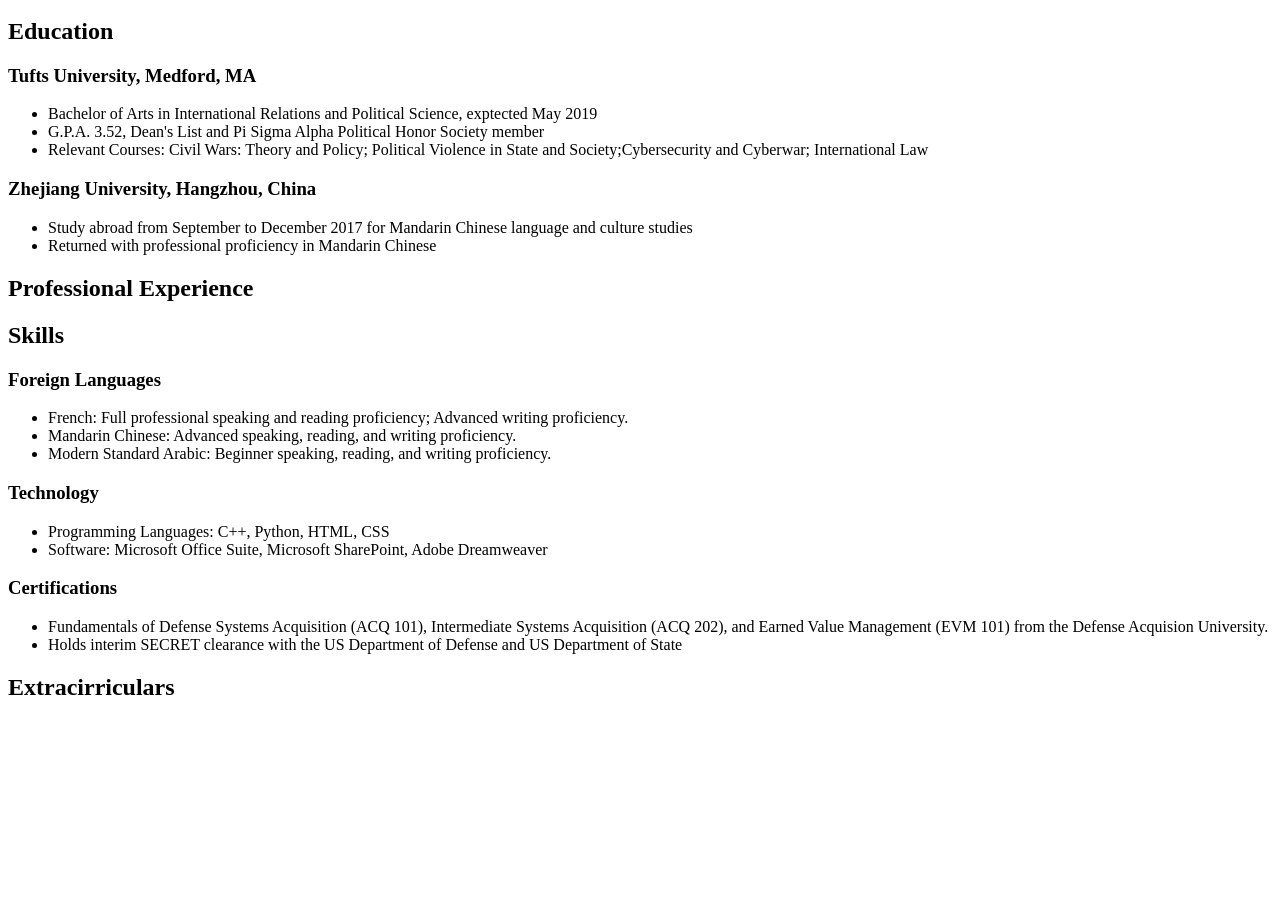
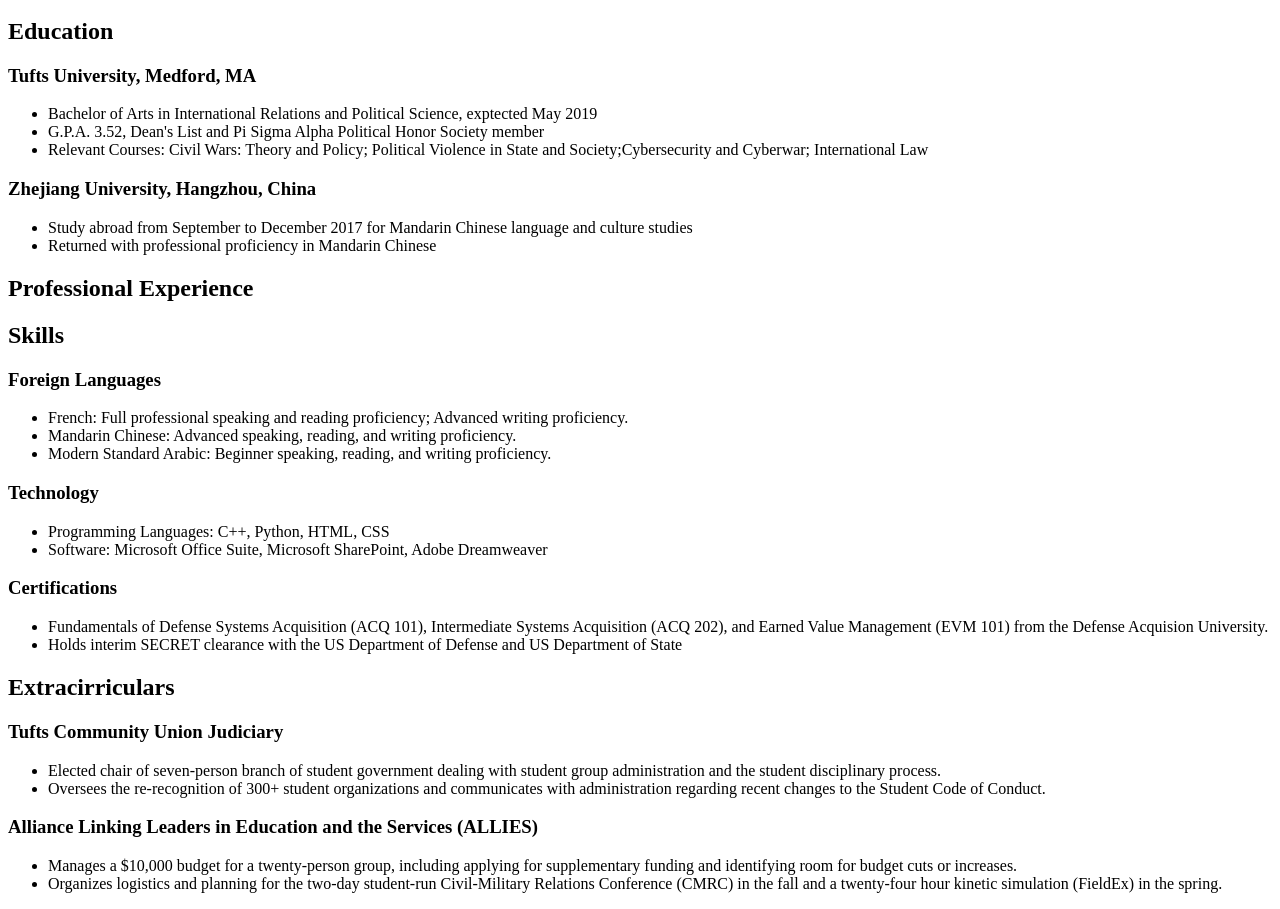
Before and after one commit to ahayma01/ahayma01.github.io, a plain HTML site: page resume.html in a window 1280 px wide. Shown: the part 100-1009 px from the top of the page. Before the commit the page ends 821 px from the top, so only its background shows below. Drawn offline with Linux system fonts and the light colour scheme.

Commit message:
Updated extracirriculars section

```diff
--- a/resume.html
+++ b/resume.html
@@ -47,6 +47,17 @@
 			</ul>
 
 	<h2 class="section">Extracirriculars</h2>
+		<h3 class="subsec">Tufts Community Union Judiciary</h3>
+			<ul>
+				<li>Elected chair of seven-person branch of student government dealing with student group administration and the student disciplinary process. </li>
+				<li>Oversees the re-recognition of 300+ student organizations and communicates with administration regarding recent changes to the Student Code of Conduct.</li>
+			</ul>
+		<h3 class="subsec">Alliance Linking Leaders in Education and the Services (ALLIES)</h3>
+			<ul>
+				<li>Manages a $10,000 budget for a twenty-person group, including applying for supplementary funding and identifying room for budget cuts or increases.</li>
+				<li>Organizes logistics and planning for the two-day student-run Civil-Military Relations Conference (CMRC) in the fall and a twenty-four hour kinetic simulation (FieldEx) in the spring.</li>
+			</ul>
+
 </body>
 
 
```
